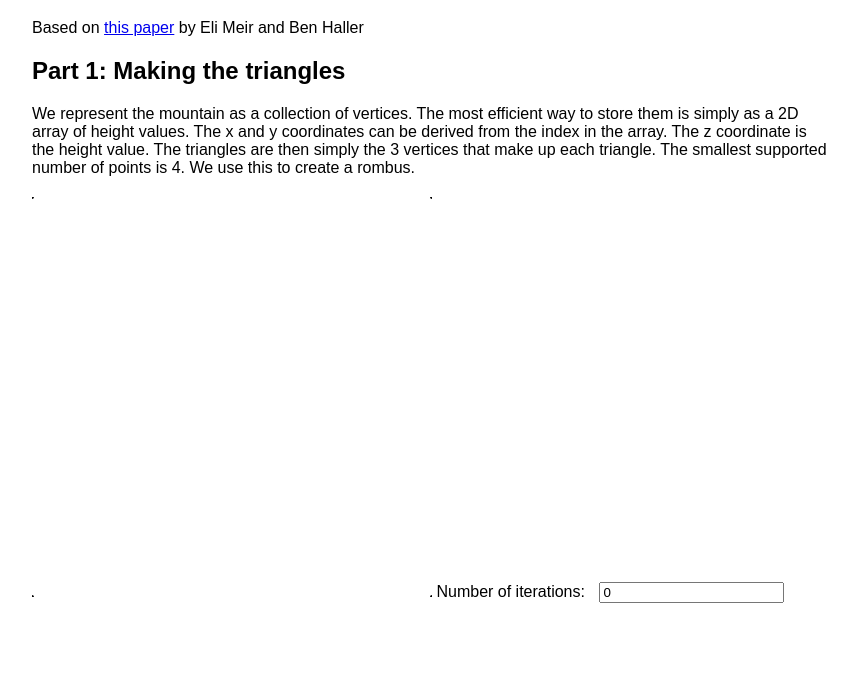
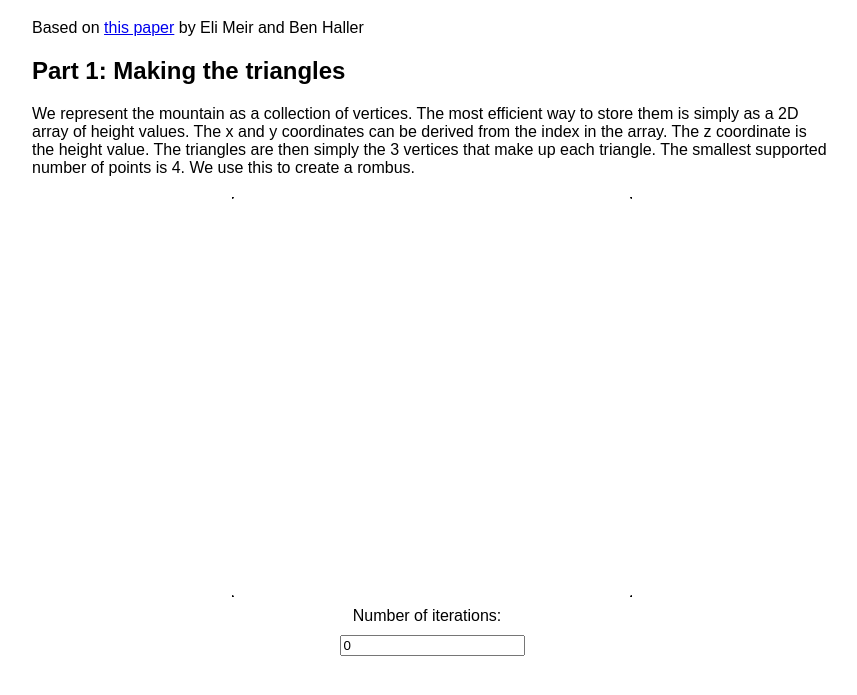
Before and after one commit to CalNightingale/FractalMountains, a website: page index.html in a window 1280 px wide. Shown: the part 61-756 px from the top of the page, without its empty margins (208-1065 px from the left). Drawn offline with Linux system fonts and the light colour scheme.

Commit message:
canvas size constant

```diff
--- a/stylesheet.css
+++ b/stylesheet.css
@@ -7,8 +7,17 @@ body {
 
 .interactive-triangle-container {
     margin: 20px 0;
+    display: flex;
+    flex-direction: column;
+    gap: 10px;
+    align-items: center;
 }
 
 label {
     margin-right: 10px;
 }
+
+#triangle-canvas {
+    width: 400px;
+    height: 400px;
+}
```
